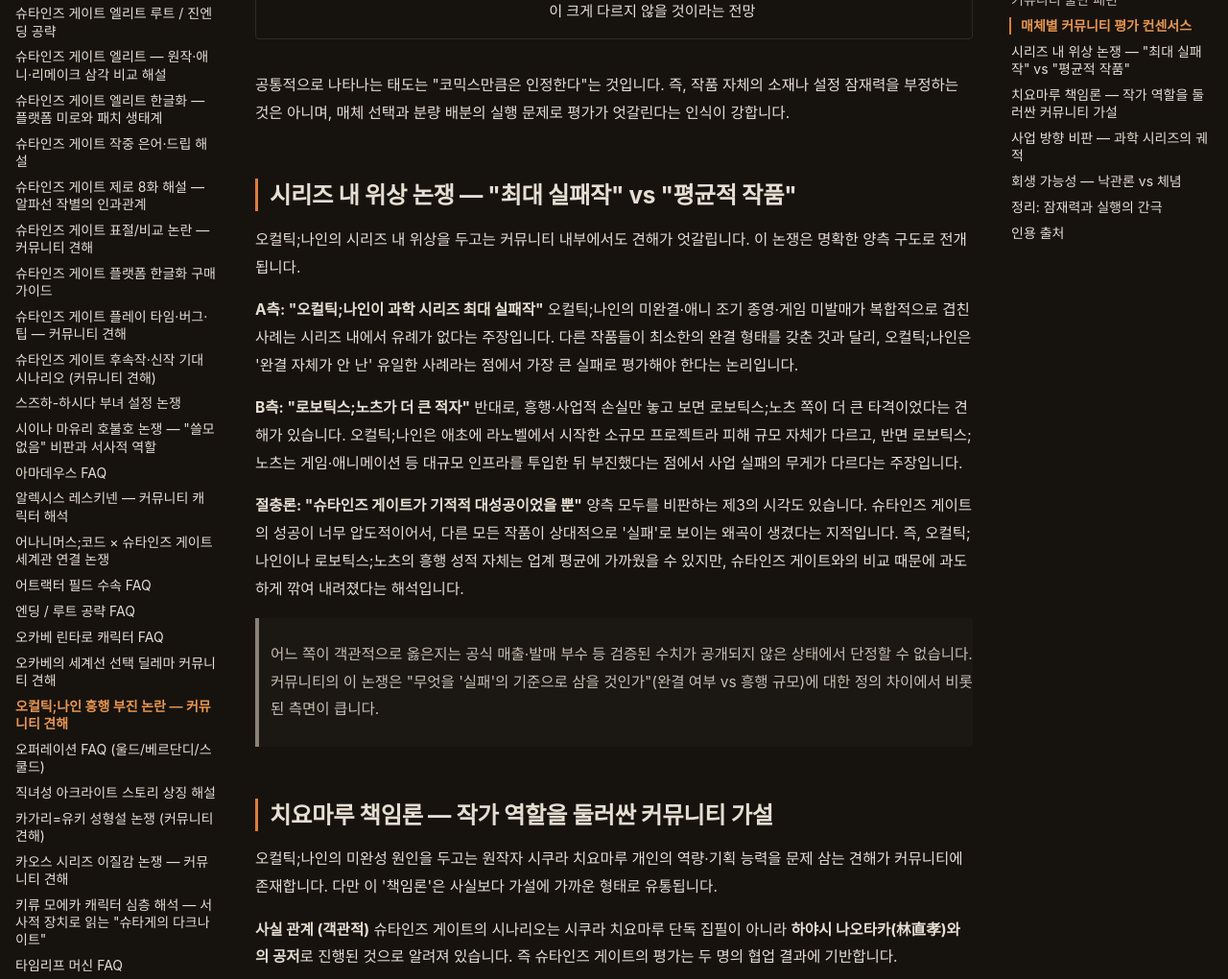
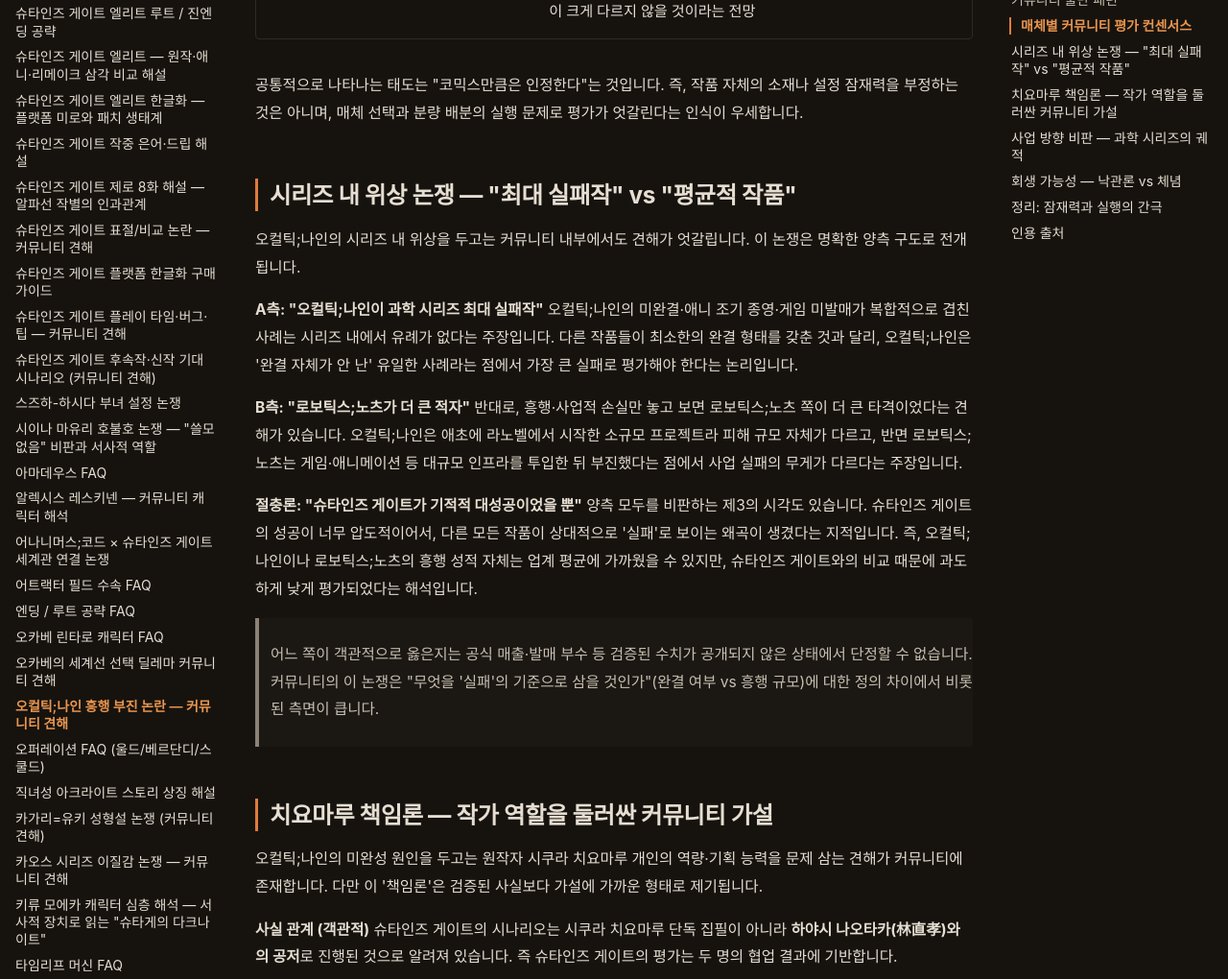
Before and after one commit to sgwiki/sgwiki.github.io, an MkDocs documentation site: the page built from wiki/커뮤니티-큐레이션/오컬틱-나인-흥행부진-논란-커뮤니티-견해.md, in a window 1280 px wide and 1400 px high, scrolled down 2029 px. Shown: the part 181-1201 px from the top of the window at 96% size. Built offline with MkDocs 1.6.1 and Material for MkDocs 9.7.7, drawn with Linux system fonts in a browser that asks for light colours; some web fonts are replaced; some of the changed text lies outside the part shown.

Commit message:
chore(wiki): 오컬틱-나인-흥행부진-논란-커뮤니티-견해 정비 — frontmatter last_updated→last_verified 표준화·문체 교정(컨센서스→합의·인식이 강합니다→우세합니다·깎여 내려졌다는→낮게 평가되었다는·유통됩니다→제기됩니다)
Co-Authored-By: Claude Opus 4.6 <noreply@anthropic.com>

```diff
--- a/wiki/커뮤니티-큐레이션/오컬틱-나인-흥행부진-논란-커뮤니티-견해.md
+++ b/wiki/커뮤니티-큐레이션/오컬틱-나인-흥행부진-논란-커뮤니티-견해.md
@@ -4,7 +4,7 @@ type: 커뮤니티-큐레이션
 genre: editorial
 evidence_grade: community_only
 series: [오컬틱;나인, 과학 어드벤처 시리즈]
-last_updated: 2026-06-30
+last_verified: 2026-06-30
 source_basis: [나무위키, DCinside 슈타게 갤러리 게시글 산문 가공]
 spoiler: main_story
 ---
@@ -58,7 +58,7 @@ spoiler: main_story
 | **소설(라노벨)** | 미완결 '유기' | 3권 이후 9년째 속편 부재로 사실상 완결 불가능하다는 체념 |
 | **게임** | 미정발·내용 동일 | 발매 자체가 무기한 표류 중이며, 설령 나오더라도 기존 매체와 내용이 크게 다르지 않을 것이라는 전망 |
 
-공통적으로 나타나는 태도는 "코믹스만큼은 인정한다"는 것입니다. 즉, 작품 자체의 소재나 설정 잠재력을 부정하는 것은 아니며, 매체 선택과 분량 배분의 실행 문제로 평가가 엇갈린다는 인식이 강합니다.
+공통적으로 나타나는 태도는 "코믹스만큼은 인정한다"는 것입니다. 즉, 작품 자체의 소재나 설정 잠재력을 부정하는 것은 아니며, 매체 선택과 분량 배분의 실행 문제로 평가가 엇갈린다는 인식이 우세합니다.
 
 ## 시리즈 내 위상 논쟁 — "최대 실패작" vs "평균적 작품"
 
@@ -71,13 +71,13 @@ spoiler: main_story
 반대로, 흥행·사업적 손실만 놓고 보면 로보틱스;노츠 쪽이 더 큰 타격이었다는 견해가 있습니다. 오컬틱;나인은 애초에 라노벨에서 시작한 소규모 프로젝트라 피해 규모 자체가 다르고, 반면 로보틱스;노츠는 게임·애니메이션 등 대규모 인프라를 투입한 뒤 부진했다는 점에서 사업 실패의 무게가 다르다는 주장입니다.
 
 **절충론: "슈타인즈 게이트가 기적적 대성공이었을 뿐"**
-양측 모두를 비판하는 제3의 시각도 있습니다. 슈타인즈 게이트의 성공이 너무 압도적이어서, 다른 모든 작품이 상대적으로 '실패'로 보이는 왜곡이 생겼다는 지적입니다. 즉, 오컬틱;나인이나 로보틱스;노츠의 흥행 성적 자체는 업계 평균에 가까웠을 수 있지만, 슈타인즈 게이트와의 비교 때문에 과도하게 깎여 내려졌다는 해석입니다.
+양측 모두를 비판하는 제3의 시각도 있습니다. 슈타인즈 게이트의 성공이 너무 압도적이어서, 다른 모든 작품이 상대적으로 '실패'로 보이는 왜곡이 생겼다는 지적입니다. 즉, 오컬틱;나인이나 로보틱스;노츠의 흥행 성적 자체는 업계 평균에 가까웠을 수 있지만, 슈타인즈 게이트와의 비교 때문에 과도하게 낮게 평가되었다는 해석입니다.
 
 > 어느 쪽이 객관적으로 옳은지는 공식 매출·발매 부수 등 검증된 수치가 공개되지 않은 상태에서 단정할 수 없습니다. 커뮤니티의 이 논쟁은 "무엇을 '실패'의 기준으로 삼을 것인가"(완결 여부 vs 흥행 규모)에 대한 정의 차이에서 비롯된 측면이 큽니다.
 
 ## 치요마루 책임론 — 작가 역할을 둘러싼 커뮤니티 가설
 
-오컬틱;나인의 미완성 원인을 두고는 원작자 시쿠라 치요마루 개인의 역량·기획 능력을 문제 삼는 견해가 커뮤니티에 존재합니다. 다만 이 '책임론'은 사실보다 가설에 가까운 형태로 유통됩니다.
+오컬틱;나인의 미완성 원인을 두고는 원작자 시쿠라 치요마루 개인의 역량·기획 능력을 문제 삼는 견해가 커뮤니티에 존재합니다. 다만 이 '책임론'은 검증된 사실보다 가설에 가까운 형태로 제기됩니다.
 
 **사실 관계 (객관적)**
 슈타인즈 게이트의 시나리오는 시쿠라 치요마루 단독 집필이 아니라 **하야시 나오타카(林直孝)와의 공저**로 진행된 것으로 알려져 있습니다. 즉 슈타인즈 게이트의 평가는 두 명의 협업 결과에 기반합니다.
```
Also changed, not shown: other parts of wiki/커뮤니티-큐레이션/오컬틱-나인-흥행부진-논란-커뮤니티-견해.md (+1 -1 lines).
